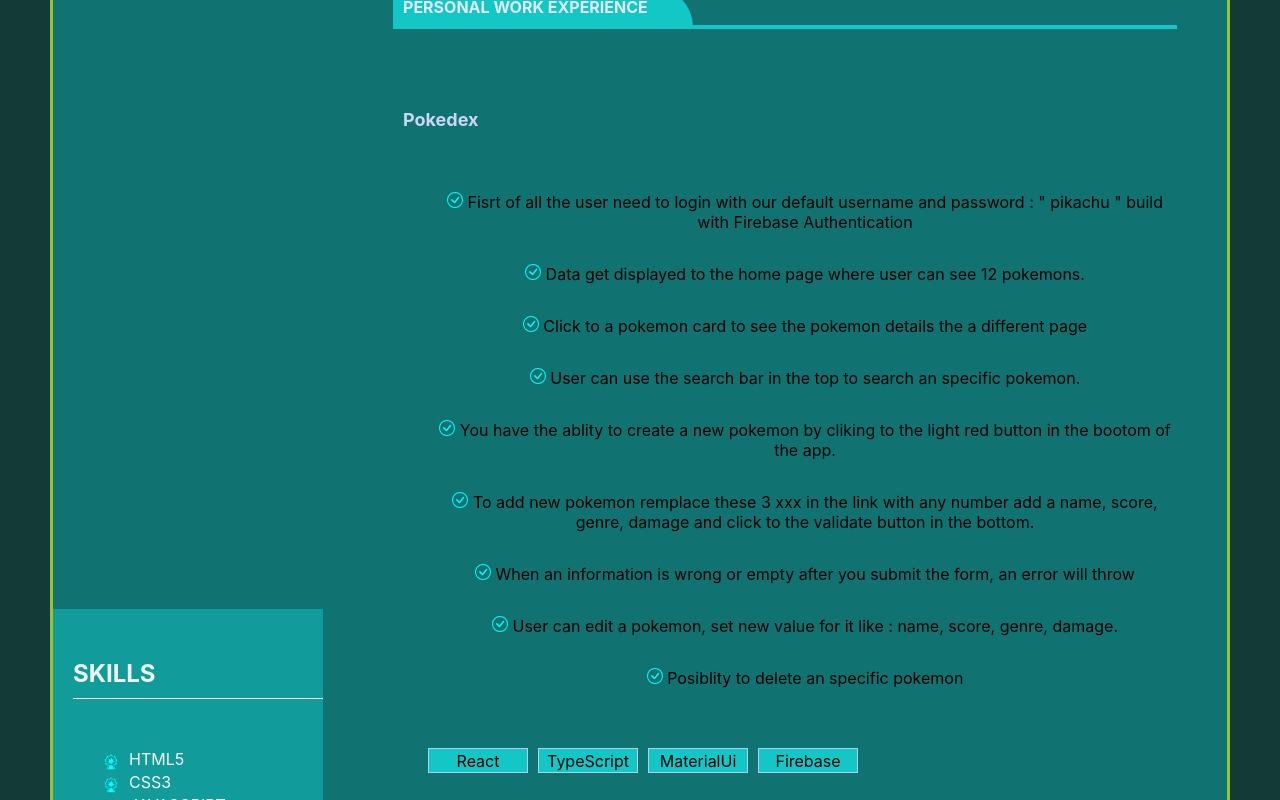
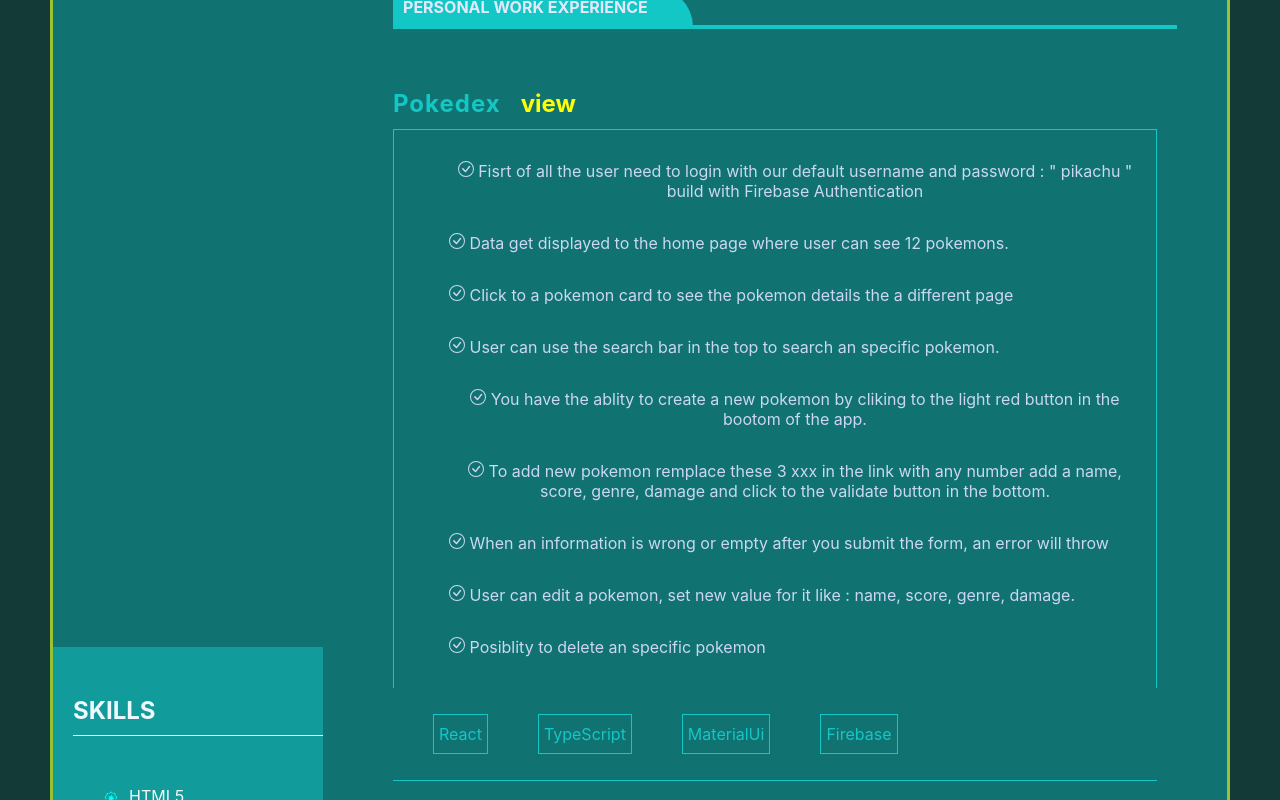
Before and after one commit to AlbadDev/portfolio_v1, a Next.js app: page /resume in a window 1280 px wide. Shown: the part 920-1720 px from the top of the page. Built offline with nearby package versions, Linux system fonts and the light colour scheme.

Commit message:
Update: new styled component for persoWork

```diff
--- a/components/Helper/ExperienceCard.js
+++ b/components/Helper/ExperienceCard.js
@@ -8,23 +8,24 @@ import {BsCheckCircle} from 'react-icons/bs'
 const ExperienceCard = ({ work }) => {
 
     return (
-        <section className={style.sectionContainer}>
-            <div className={style.titleContainer}>
-                <h1 className={style.cardTitle}>{work.title}</h1>
+        <section className={style.experienceCard}>
+            <div className={style.workHeader}>
+                <h2 className={style.workTitle}>{work.title}</h2>
+                <a href='' className={style.workView}>view</a>
             </div>
-            <div className={style.cardParagraph}>
-                <ul>
-                    { work.mvp.map(mvp =><p key={work.id} className={style.listTechno}><span><BsCheckCircle style={{color: 'cyan'}}/></span> {mvp}</p> )}
-                </ul>
+            <div className={style.workDescription}>
+                {work.mvp.map( mvp => (
+                    <ul className={style.listContainer}>
+                        <li className={style.listOfMvp}><BsCheckCircle className={style.listIcon}/> {mvp}</li>
+                    </ul>
+                ))}
             </div>
             <div className={style.technoContainer}>
-                <ul>
-                    {
-                        work.material.map( list => (
-                            <li className={style.listTechno}>{list}</li>
-                        ))
-                    }
-                </ul>
+                {work.material.map( material => (
+                    <ul className={style.listContainer}>
+                        <li className={style.listOfTechno}>{material}</li>
+                    </ul>
+                ))}
             </div>
         </section>
     )
--- a/styles/ExperienceCard.module.scss
+++ b/styles/ExperienceCard.module.scss
@@ -1,58 +1,87 @@
-.sectionContainer {
-    display: flex;
-    flex-direction: column;
 
-    .titleContainer {
-        display: flex;
-        padding-left: 10px;
-
-        .cardTitle {
-            font-size: 18px;
-        }
-    }
-    .cardParagraph {
+    .experienceCard {
         display: flex;
         flex-direction: column;
-        justify-content: flex-start;
-        align-items: flex-start;
-        width: 100%;
-        .paragraph {
-            color: #b4cdec;
-            margin-left: 22px;
-            margin-bottom: -10px;
+        margin-bottom: 35px;
+        padding-bottom: 10px;
+        border-bottom: 1px solid #14c7c7;
+        margin-right: 20px;
+        .workHeader {
+            display: flex;
+            align-items: center;
+            .workTitle {
+            display: flex;
+            letter-spacing: 1px;
+            float: left;
+            color: #14c7c7;
+            margin-top: 20px;
+            margin-right: 20px;
+            cursor: pointer;
+            line-height: 10px;
+            }
+            a {
+                color: yellow;
+                font-size: 24px;
+                font-weight: bold;
+            }
+
+            a:hover {
+                text-decoration: underline;
+            }
         }
-        ul {
+
+        .workDescription {
             display: flex;
             flex-direction: column;
+            flex-wrap:wrap;
+            align-items: flex-start;
+            justify-content: center;
             list-style: none;
+            padding: 15px;
+            margin-bottom: 10px;
+            color: #ccd6f6;
+            border: 1px solid #14c7c7;
+            border-bottom: none;
+            width: 100%;
 
-            // li {
+           .listContainer {
+                list-style: none;
+                .listOfNvp {
+                    cursor: pointer;
+                    display: flex;
+                    justify-content: center;
+                    align-items: center;
+                    .listIcon {
+                        margin-right: 10px;
+                        color: #14c7c7;
+                    }
+                }
+           }
+        }
+        .technoContainer {
+            display: flex;
+            align-items: flex-start;
+            justify-content: flex-start;
+            list-style: none;
+            //background-color: #ccd6f6;
 
-            // }
-        }
-    }
+            .listContainer {
+                list-style: none;
 
-    .technoContainer {
-        //background-color: #b4cdec;
-        width: 100%;
-        margin-left: -15px;
-        ul {
-            display: flex;
-            align-items: center;
-            list-style: none;
-            //background-color: aliceblue;
-            height: 50px;
-
-            .listTechno {
-                display: flex;
-                justify-content: center;
-                align-items: center;
-                width: 100px;
-                height: 25px;
-                border: 1px solid #b4cdec;
-                margin-left: 10px;
-                background-color: #14c7c7;
+                .listOfTechno {
+                    display: flex;
+                    align-items: center;
+                    padding: 5px;
+                    margin-right: 10px;
+                    height: 40px;
+                    border: 1px solid #14c7c7;
+                    color: #14c7c7;
+                    cursor: pointer;
+                }
+                .listOfTechno:hover {
+                    background-color: #14c7c7;
+                    color: #ccd6f6;
+                }
             }
         }
     }
-}
```
